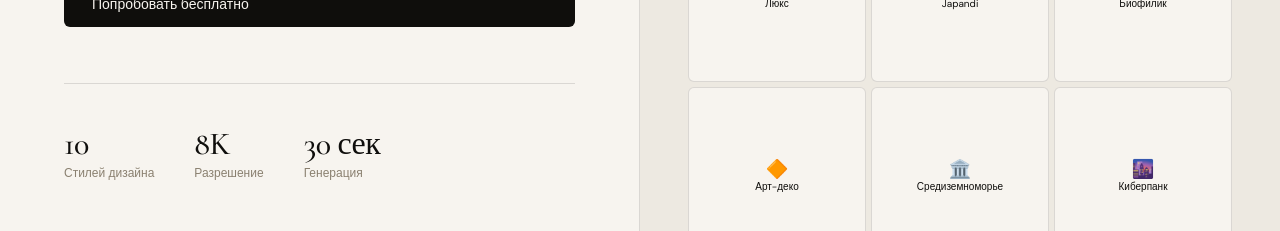
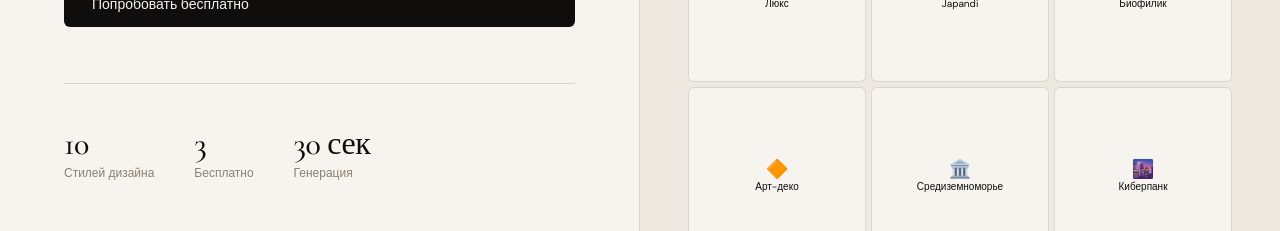
Before and after one commit to Qazaq71/VistaRoom.AI, a Next.js app: page / in a window 1280 px wide. Shown: the part 800-1031 px from the top of the page. Built offline with nearby package versions, Linux system fonts and the light colour scheme.

Commit message:
Апгрейд кнопок на главной странице

```diff
--- a/src/app/page.tsx
+++ b/src/app/page.tsx
@@ -622,7 +622,7 @@ export default function Home() {
           <a href="#generate" className="btn-primary">Попробовать бесплатно</a>
           <div className="hero-stats">
             <div><div className="stat-num">10</div><div className="stat-label">Стилей дизайна</div></div>
-            <div><div className="stat-num">8K</div><div className="stat-label">Разрешение</div></div>
+            <div><div className="stat-num">3</div><div className="stat-label">Бесплатно</div></div>
             <div><div className="stat-num">30 сек</div><div className="stat-label">Генерация</div></div>
           </div>
         </div>
```
